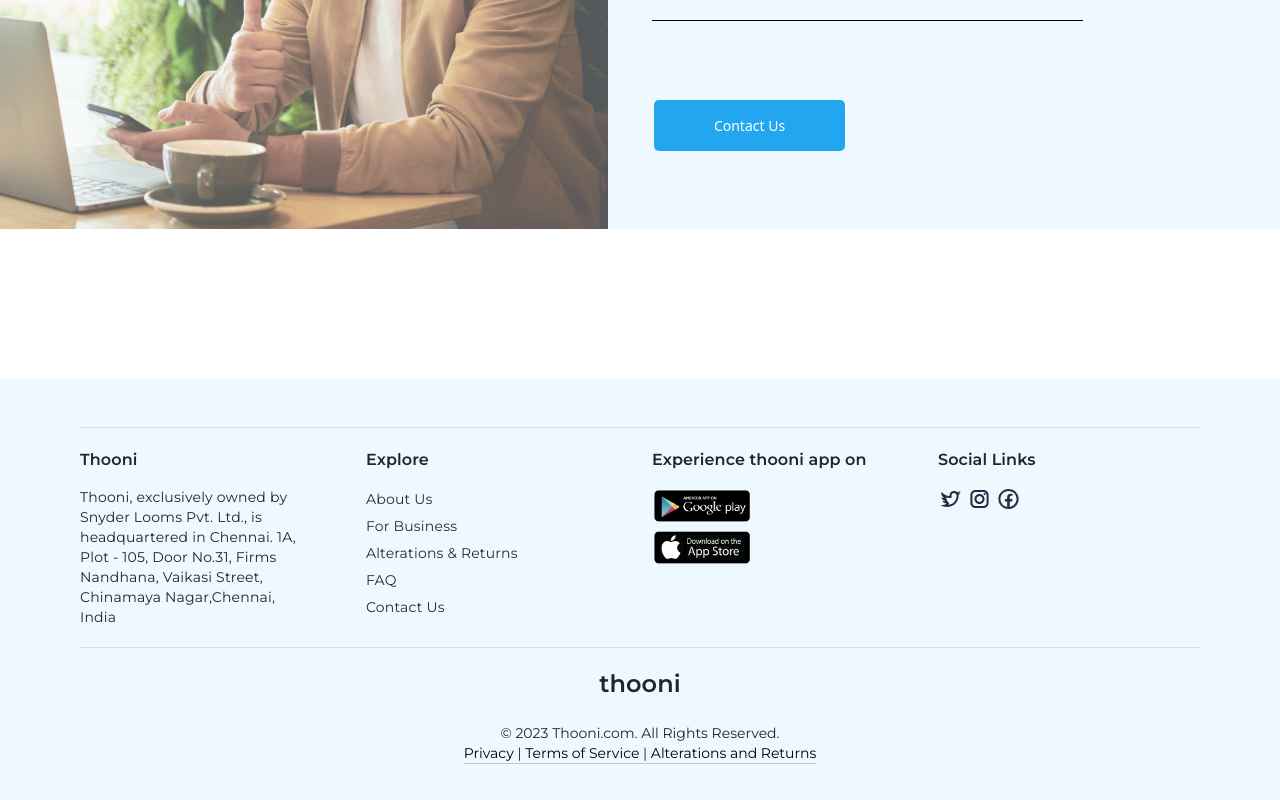
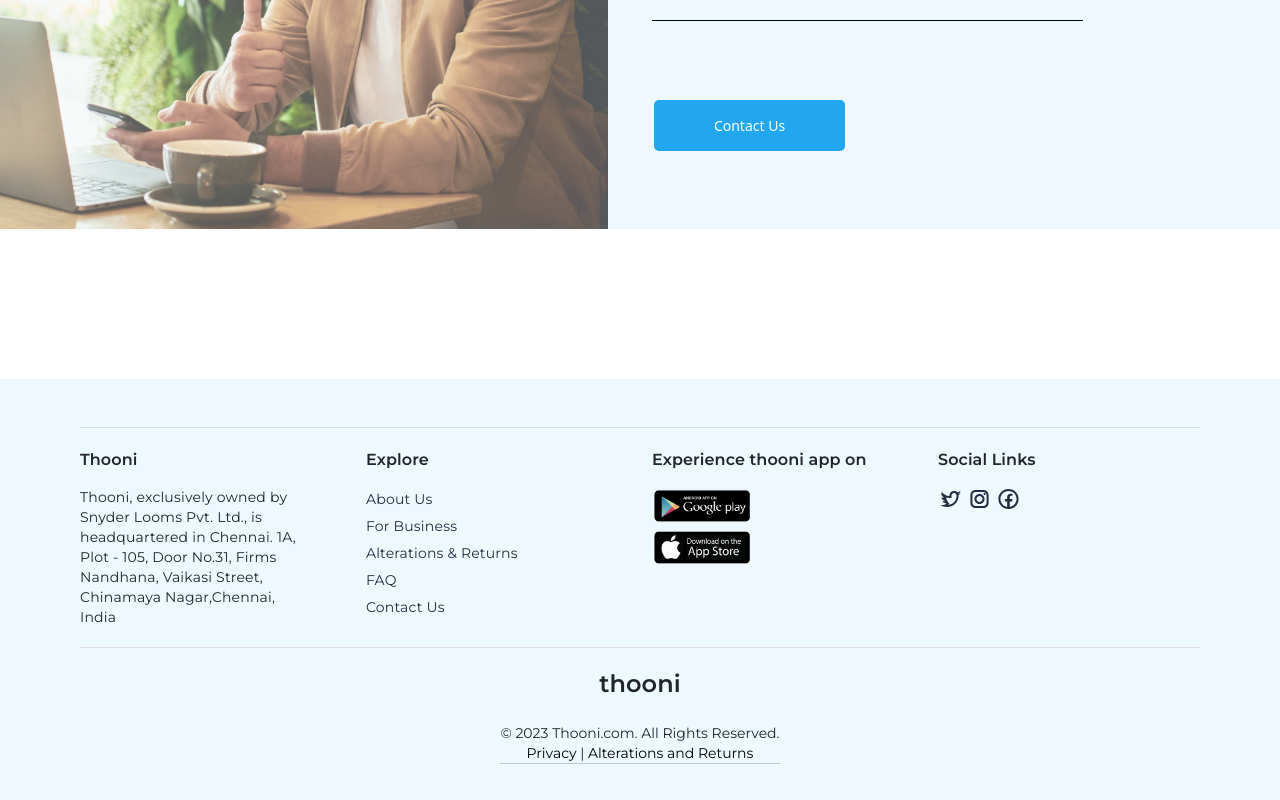
Before and after one commit to proppify/thooni_website, a React (Create React App) app: page / in a window 1280 px wide. Shown: the part 5465-6265 px from the top of the page. Built offline with nearby package versions, Linux system fonts and the light colour scheme.

Commit message:
Source code updated

```diff
--- a/src/Layout/Footer/Footer.js
+++ b/src/Layout/Footer/Footer.js
@@ -84,9 +84,8 @@
                     <span className='reservedtext'>© 2023 Thooni.com. All Rights Reserved.</span>
                     <span className='reservedtext pointer'>
                         <span>
-                            <Link to='/thooni_website/privacypolicy' target='_blank' style={{ color: 'black', textDecorationLine: 'none' }}>Privacy</Link></span> | <span>
-                            <Link to='/thooni_website/termsservice' target='_blank' style={{ color: 'black', textDecorationLine: 'none' }}>Terms of Service</Link></span> | <span>
-                            <Link to='/thooni_website/returns' target='_blank' style={{ color: 'black', textDecorationLine: 'none' }}>Alterations and Returns</Link></span></span>
+                            <Link to='/thooni_website/privacypolicy'  style={{ color: 'black', textDecorationLine: 'none' }}>Privacy</Link></span> | <span>
+                            <Link to='/thooni_website/termsservi' style={{ color: 'black', textDecorationLine: 'none' }}>Alterations and Returns</Link></span></span>
                     <hr className='line' />
                 </div>
             </div>
```
